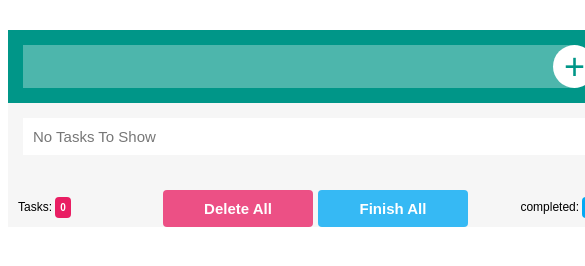
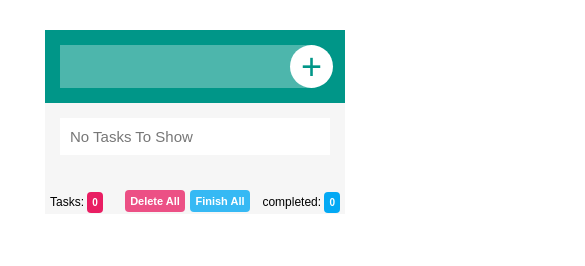
Before and after one commit to moelshenawy/Todo-List, a website: page index.html in a window 390 px wide. Shown: the top 266 px of the page, 585 px wide, since content can reach past the window. Drawn offline with Linux system fonts and the light colour scheme; some packages are replaced by stand-ins of ours; a script that the page names is missing.

Commit message:
Responsive on mobile

```diff
--- a/css/style.css
+++ b/css/style.css
@@ -159,3 +159,30 @@ body {
   background-color: #03a9f4;
   color: #333;
 }
+
+/* Responsive on mobile */
+@media (max-width: 700px) {
+  .todo-container {
+    width: 300px;
+  }
+
+  .tasks-stats {
+    width: 300px;
+  }
+
+  .tasks-count {
+    padding: 5px !important;
+  }
+
+  .finish-button,
+  .delete-button {
+    padding: 5px !important;
+    font-size: 11px !important;
+    width: 20% !important;
+  }
+
+  .tasks-stats .tasks-completed {
+    padding: 5px !important;
+    width: 30%;
+  }
+}
```
